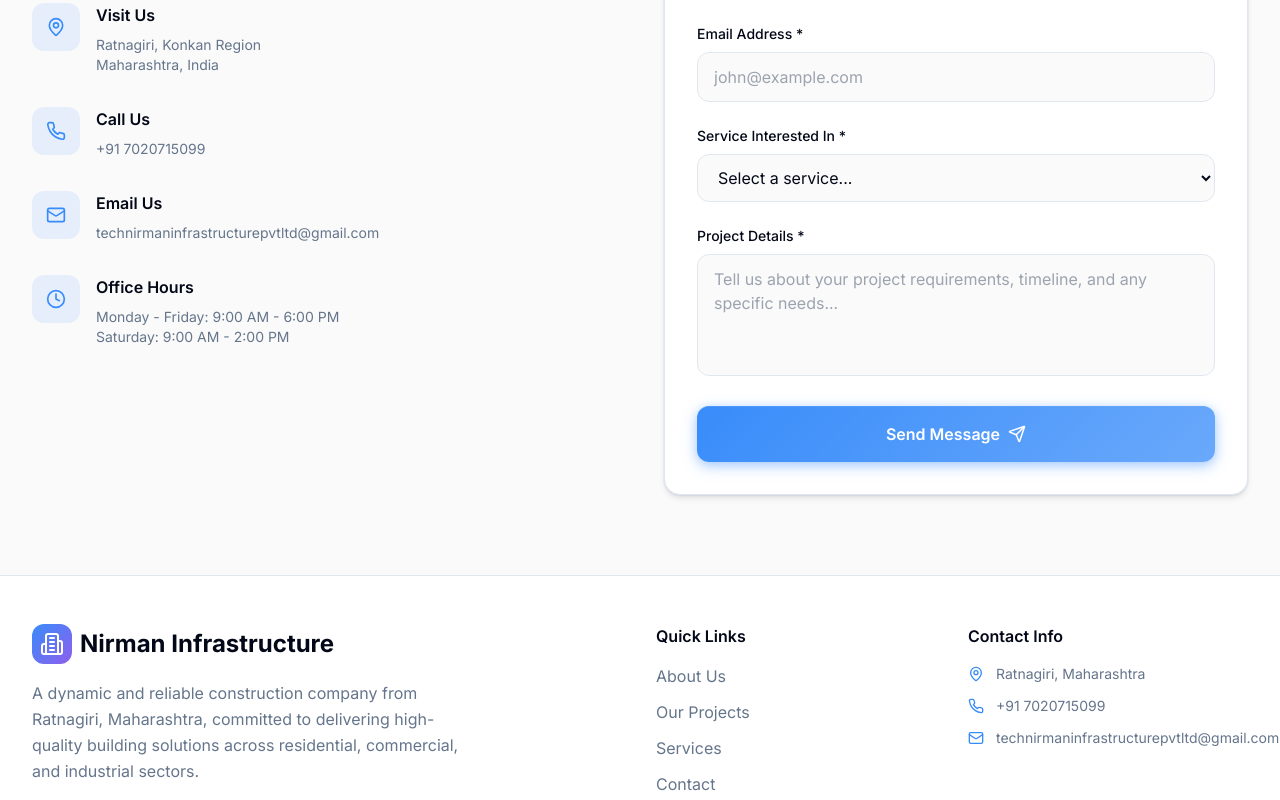
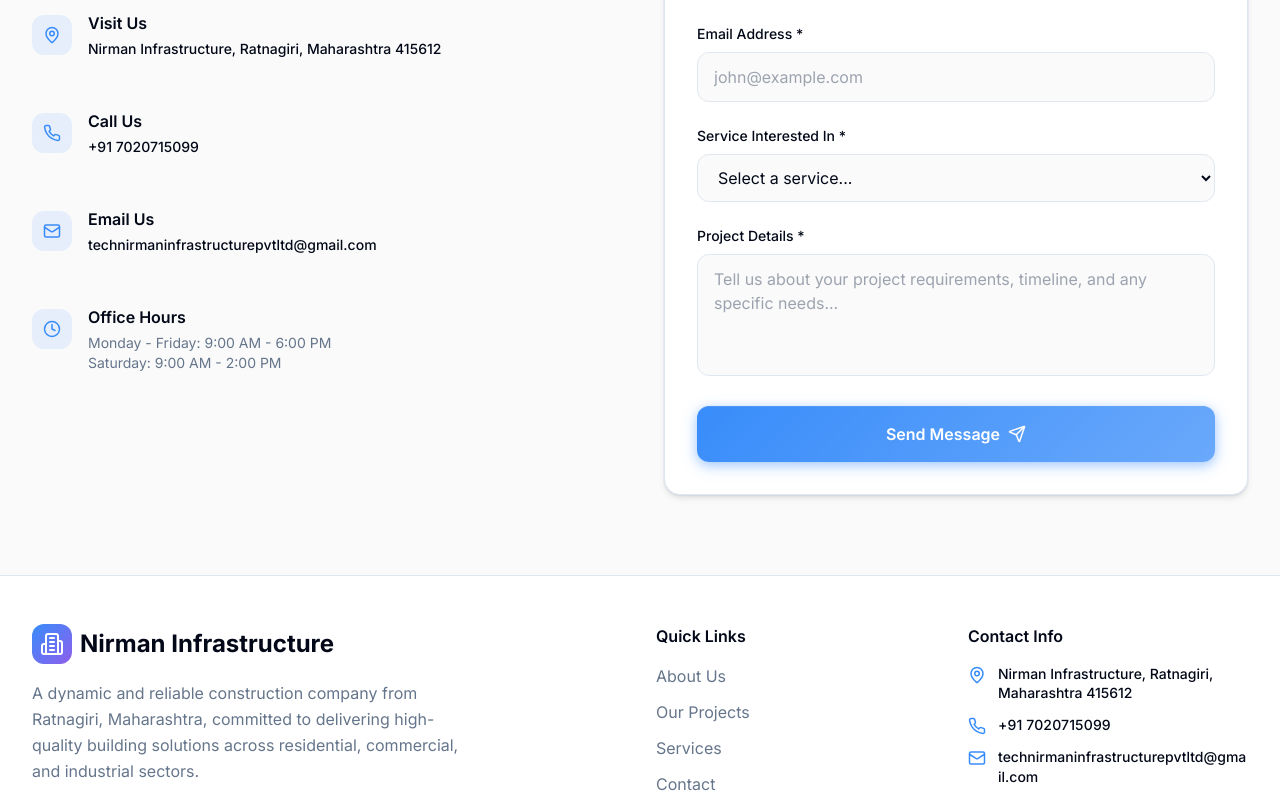
Before and after one commit to SiddharthThe/nirman-infrastructure, a React (Vite) app: page /contact in a window 1280 px wide. Shown: the part 620-1420 px from the top of the page. Built offline with nearby package versions, Linux system fonts and the light colour scheme; the HTML template or start-up script is replaced by a standard one.

Commit message:
added map redirect & contact field

```diff
--- a/src/components/Footer.tsx
+++ b/src/components/Footer.tsx
@@ -79,17 +79,37 @@ const Footer = () => {
           <div>
             <h3 className="font-semibold text-foreground mb-4">Contact Info</h3>
             <ul className="space-y-3">
-              <li className="flex items-center space-x-3 text-muted-foreground">
-                <MapPin size={16} className="text-primary flex-shrink-0" />
-                <span className="text-sm">Ratnagiri, Maharashtra</span>
+              <li className="flex items-start space-x-3 text-muted-foreground">
+                <MapPin size={18} className="text-primary flex-shrink-0 mt-0.5" />
+                <a
+                  href="https://www.google.com/maps/search/?api=1&query=Nirman%20Infrastructure%20Ratnagiri%2C%20Office%20No.%2006%20%26%2007%2C%20First%20Floor%20Indradhanu%20Behind%20Chhatrapati%20Shivaji%20Maharaj%20Stadium%2C%20SV%20Rd%2C%20Hindu%20Colony%2C%20Abhyudhya%20Nagar%2C%20Ratnagiri%2C%20Maharashtra%20415612"
+                  target="_blank"
+                  rel="noopener noreferrer"
+                  className="text-sm text-foreground hover:text-primary transition-colors font-medium leading-snug"
+                  style={{ maxWidth: '220px', display: 'inline-block', wordBreak: 'break-word' }}
+                >
+                  Nirman Infrastructure, Ratnagiri, Maharashtra 415612
+                </a>
               </li>
-              <li className="flex items-center space-x-3 text-muted-foreground">
-                <Phone size={16} className="text-primary flex-shrink-0" />
-                <span className="text-sm">+91 7020715099</span>
+              <li className="flex items-start space-x-3 text-muted-foreground">
+                <Phone size={18} className="text-primary flex-shrink-0 mt-0.5" />
+                <a
+                  href="tel:+917020715099"
+                  className="text-sm text-foreground hover:text-primary transition-colors font-medium"
+                  style={{ letterSpacing: '0.01em' }}
+                >
+                  +91 7020715099
+                </a>
               </li>
-              <li className="flex items-center space-x-3 text-muted-foreground">
-                <Mail size={16} className="text-primary flex-shrink-0" />
-                <span className="text-sm">technirmaninfrastructurepvtltd@gmail.com</span>
+              <li className="flex items-start space-x-3 text-muted-foreground">
+                <Mail size={18} className="text-primary flex-shrink-0 mt-0.5" />
+                <a
+                  href="mailto:technirmaninfrastructurepvtltd@gmail.com"
+                  className="text-sm text-foreground hover:text-primary transition-colors font-medium"
+                  style={{ wordBreak: 'break-all' }}
+                >
+                  technirmaninfrastructurepvtltd@gmail.com
+                </a>
               </li>
             </ul>
           </div>
--- a/src/pages/Contact.tsx
+++ b/src/pages/Contact.tsx
@@ -151,19 +151,34 @@ const Contact = () => {
     {
       icon: MapPin,
       title: "Visit Us",
-      details: ["Ratnagiri, Konkan Region", "Maharashtra, India"],
+      details: [
+        {
+          label: "Nirman Infrastructure, Ratnagiri, Maharashtra 415612",
+          mapUrl: "https://www.google.com/maps/search/?api=1&query=Nirman%20Infrastructure%20Ratnagiri%2C%20Office%20No.%2006%20%26%2007%2C%20First%20Floor%20Indradhanu%20Behind%20Chhatrapati%20Shivaji%20Maharaj%20Stadium%2C%20SV%20Rd%2C%20Hindu%20Colony%2C%20Abhyudhya%20Nagar%2C%20Ratnagiri%2C%20Maharashtra%20415612"
+        }
+      ],
       color: "text-blue-500"
     },
     {
       icon: Phone,
       title: "Call Us",
-      details: ["+91 7020715099"],
+      details: [
+        {
+          label: "+91 7020715099",
+          telUrl: "tel:+917020715099"
+        }
+      ],
       color: "text-green-500"
     },
     {
       icon: Mail,
       title: "Email Us",
-      details: ["technirmaninfrastructurepvtltd@gmail.com"],
+      details: [
+        {
+          label: "technirmaninfrastructurepvtltd@gmail.com",
+          mailUrl: "mailto:technirmaninfrastructurepvtltd@gmail.com"
+        }
+      ],
       color: "text-purple-500"
     },
     {
@@ -207,15 +222,41 @@ const Contact = () => {
               </div>
 
               {contactInfo.map(({ icon: Icon, title, details }, index) => (
-                <div key={index} className="flex items-start space-x-4">
-                  <div className="w-12 h-12 bg-primary/10 rounded-lg flex items-center justify-center flex-shrink-0">
-                    <Icon size={20} className="text-primary" />
+                <div key={index} className="flex items-start space-x-4 py-2">
+                  <div className="w-10 h-10 bg-primary/10 rounded-lg flex items-center justify-center flex-shrink-0 mt-1">
+                    <Icon size={18} className="text-primary" />
                   </div>
-                  <div>
-                    <h3 className="font-semibold text-foreground mb-2">{title}</h3>
-                    {details.map((detail, idx) => (
-                      <p key={idx} className="text-muted-foreground text-sm">{detail}</p>
-                    ))}
+                  <div className="flex flex-col justify-center">
+                    <h3 className="font-semibold text-foreground mb-1 text-base">{title}</h3>
+                    {details.map((detail, idx) => {
+                      if (typeof detail === 'string') {
+                        return (
+                          <p key={idx} className="text-muted-foreground text-sm">{detail}</p>
+                        );
+                      } else {
+                        let href = '';
+                        let isExternal = false;
+                        if ('mapUrl' in detail) {
+                          href = detail.mapUrl;
+                          isExternal = true;
+                        } else if ('telUrl' in detail) {
+                          href = detail.telUrl;
+                        } else if ('mailUrl' in detail) {
+                          href = detail.mailUrl;
+                        }
+                        return (
+                          <a
+                            key={idx}
+                            href={href}
+                            {...(isExternal ? { target: '_blank', rel: 'noopener noreferrer' } : {})}
+                            className="text-sm font-medium text-foreground hover:text-primary transition-colors break-all"
+                            style={{ textDecoration: 'none', marginBottom: '2px' }}
+                          >
+                            {detail.label}
+                          </a>
+                        );
+                      }
+                    })}
                   </div>
                 </div>
               ))}
@@ -315,6 +356,7 @@ const Contact = () => {
                       <option value="">Select a service...</option>
                       <option value="commercial">Commercial Construction</option>
                       <option value="residential">Residential Development</option>
+                      <option value="flat-enquiry">Flat Enquiry</option>
                       <option value="infrastructure">Infrastructure Solutions</option>
                       <option value="project-management">Project Management</option>
                       <option value="consultation">General Consultation</option>
```
